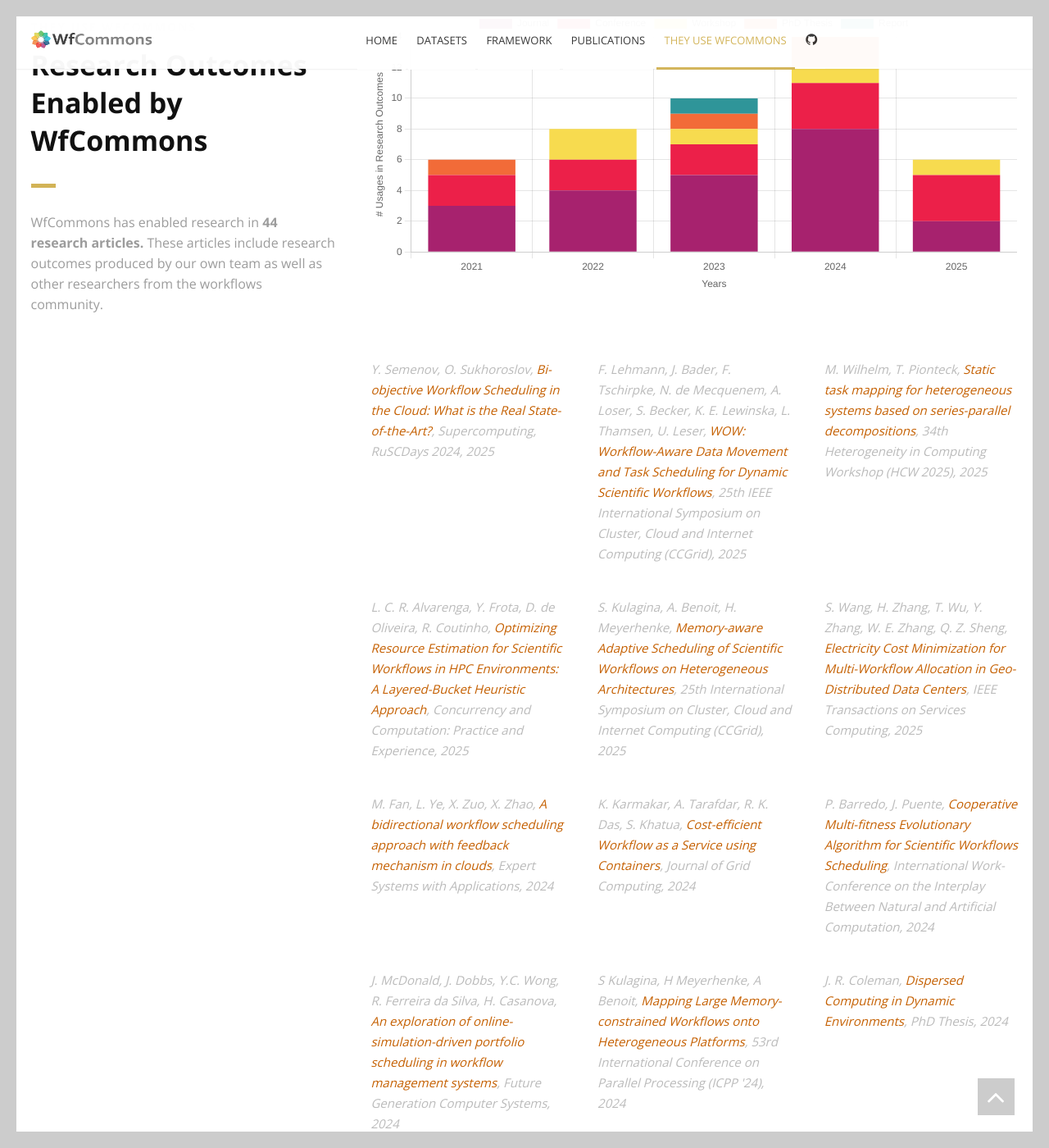
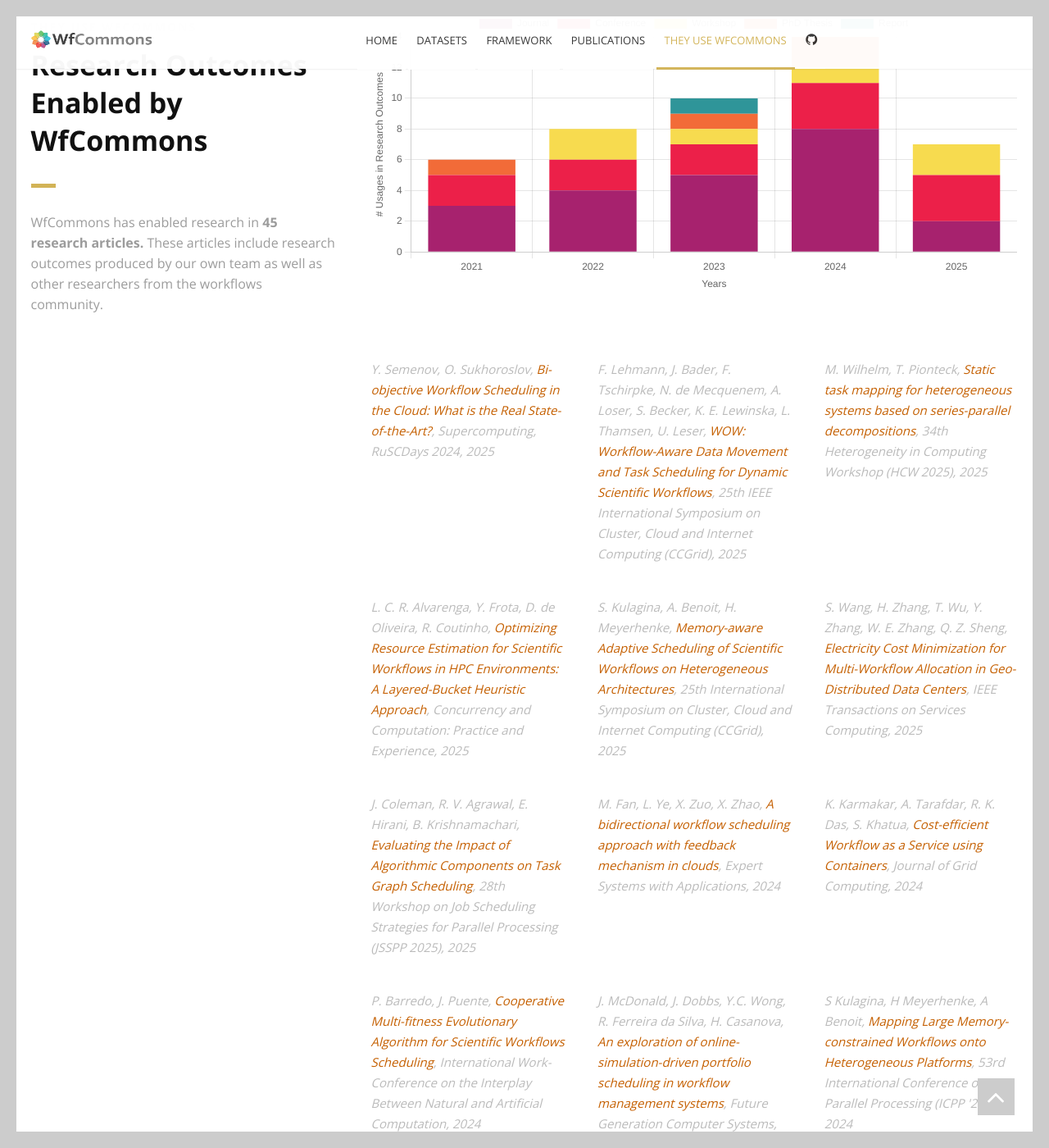
Before and after one commit to wfcommons/wfcommons.github.io, a Jekyll site: the page built from index.html, in a window 1280 px wide and 1400 px high, scrolled down 3232 px. Shown: the whole window at 82% size. Built offline with Jekyll 4.4.1, drawn with Linux system fonts in a browser that asks for light colours.

Commit message:
Update usages.yml

```diff
--- a/_data/usages.yml
+++ b/_data/usages.yml
@@ -1,3 +1,10 @@
+- title: "Evaluating the Impact of Algorithmic Components on Task Graph Scheduling"
+  authors: J. Coleman, R. V. Agrawal, E. Hirani, B. Krishnamachari
+  type: Workshop
+  book: 28th Workshop on Job Scheduling Strategies for Parallel Processing (JSSPP 2025)
+  year: 2025
+  link:
+
 - title: "Electricity Cost Minimization for Multi-Workflow Allocation in Geo-Distributed Data Centers"
   authors: S. Wang, H. Zhang, T. Wu, Y. Zhang, W. E. Zhang, Q. Z. Sheng
   type: Journal
```
